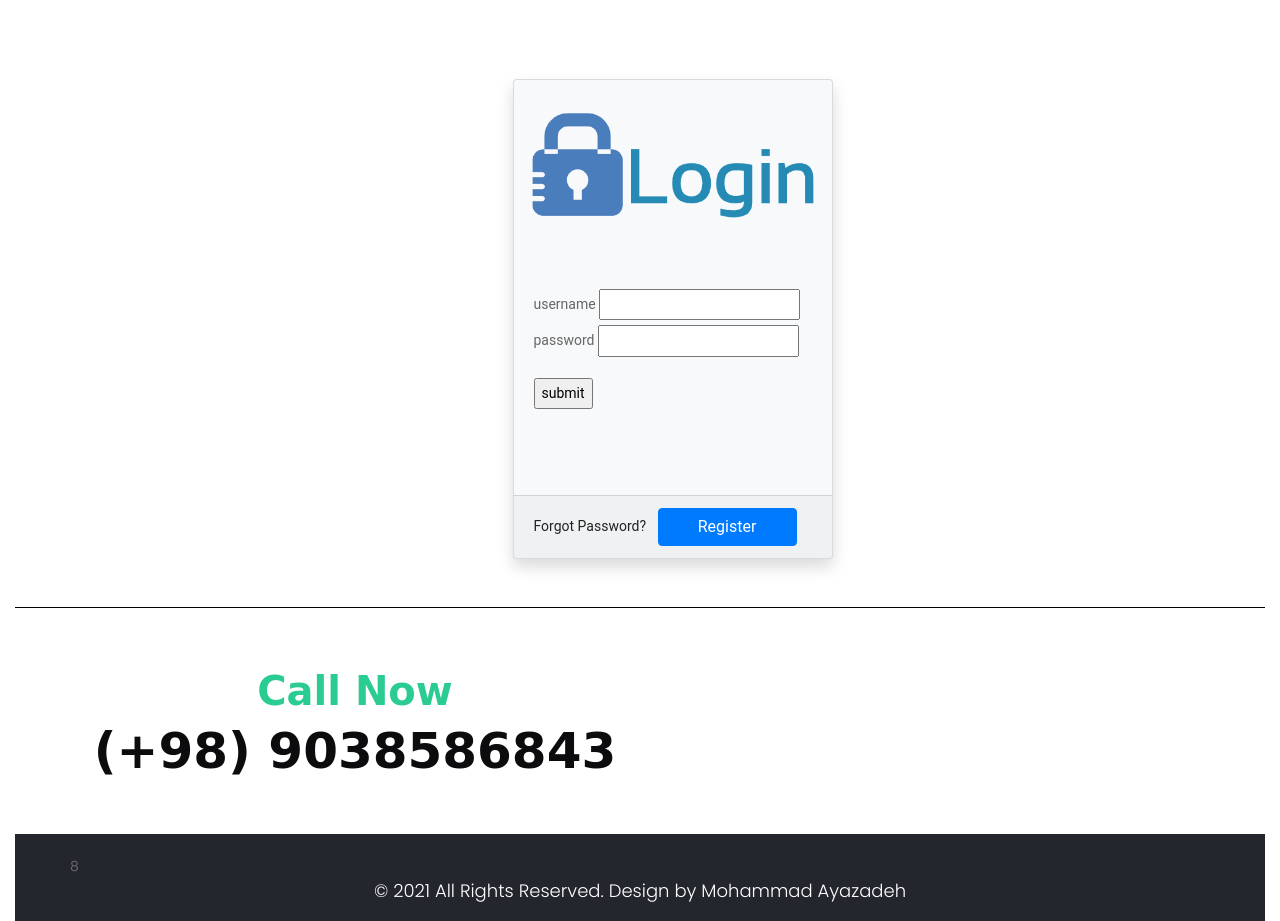
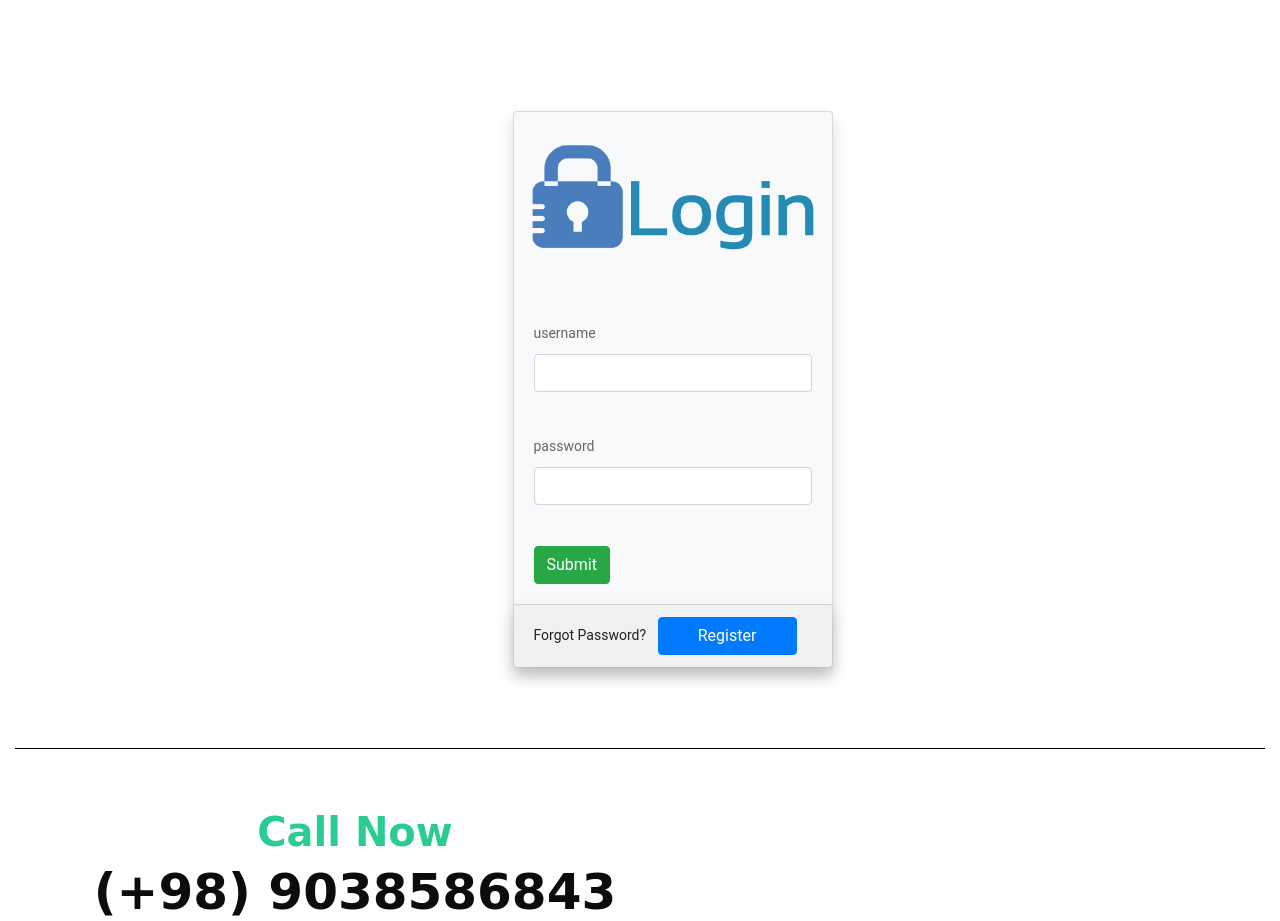
Before and after one commit to Ayazadeh/online_shop, a Django app: page /accounts/login/ in a window 1280 px wide. Shown: the part 116-1037 px from the top of the page. Run offline with Django 3.2, Linux system fonts and the light colour scheme; parts of the project's set-up code (start-up, migrations or seed data) failed here and were passed over; some libraries are stand-ins or nearby versions; some web fonts are replaced.

Commit message:
modified front

```diff
--- a/templates/registration/login.html
+++ b/templates/registration/login.html
@@ -5,32 +5,33 @@
     <style>
         .card {
             width: 20rem;
-            height: 30rem;
-            margin-top: 5rem;
-            margin-bottom: 3rem;
         }
     </style>
 {% endblock %}
 {% block content %}
 
-    <div class="container mt-5">
+    <div class="container UpDown">
         <div class="row justify-content-center">
             <div class="col col-md-4 col-sm-6 col-xl-3">
                 <div class="card shadow bg-light">
                     <img class="card-img-top" src="{% static 'images/login.png' %}" alt="Card image cap">
                     <div class="card-body">
                         <form method="POST">
-                            {{ form.username.errors }}
-                            <label for="username">username</label>
-                            <input type="text" name="username"><br>
-                            {{ form.password.errors }}
-                            <label for="password">password</label>
-                            <input type="password" name="password"><br>
-                            <input type="submit" class="mt-3" value="submit">
                             {% csrf_token %}
+                            <div class="form-group">
+                                {{ form.username.errors }}
+                                <label for="username" class="for">username</label><br>
+                                <input type="text" name="username" class="form-control"><br>
+                            </div>
+                            <div class="form-group">
+                                {{ form.password.errors }}
+                                <label for="password">password</label><br>
+                                <input type="password" name="password" class="form-control"><br>
+                            </div>
+                            <button type="submit" class="btn btn-success">Submit</button>
                         </form>
                     </div>
-                    <div class="card-footer">
+                    <div class="card-footer shadow">
                         <a href="{% url 'customer:change_password' %}" class="w-25">Forgot Password?</a>
                         <a href="{% url 'customer:register' %}" class="btn btn-primary ml-2 w-50">Register</a>
                     </div>
```
